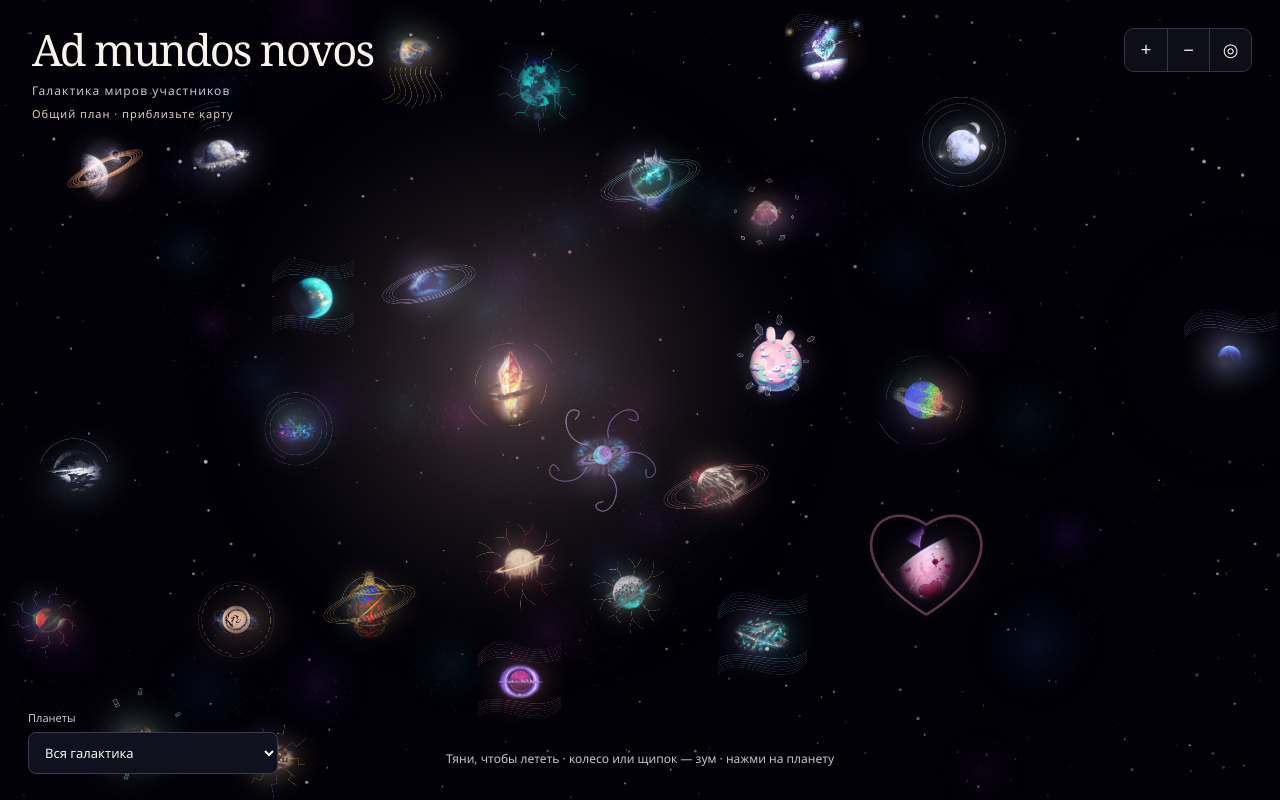
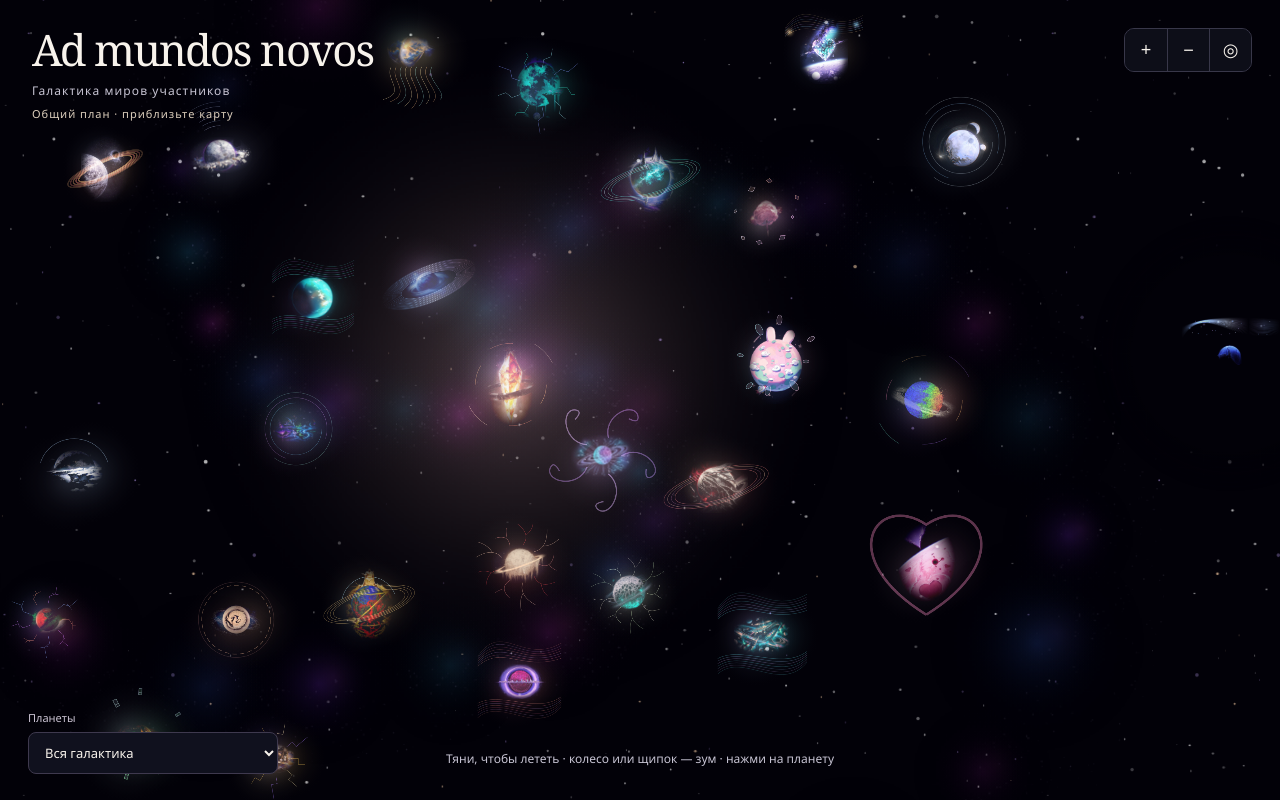
Before and after one commit to Ivan3952/ad-mundos-novos, a plain HTML site: page index.html in a window 1280 px wide. Drawn offline with Linux system fonts and the light colour scheme; animation ran at ten frames a second.

Commit message:
Add cinematic cached effects to the galaxy atlas

```diff
--- a/data/planet-effects.json
+++ b/data/planet-effects.json
@@ -11,7 +11,7 @@
   "w222": {"lore":"Планетоид-темница сшит из осколков иных реальностей","shape":"seams","motifs":["debris"],"palette":["#ff9b72","#db82ff","#88b5fa"]},
   "w223": {"lore":"Пылевое кольцо, растущий кварц и бирюзово-зелёная эфирная магма","shape":"orbits","motifs":["crystals"],"palette":["#42edd0","#9dffc2","#dbffff"]},
   "w224": {"lore":"Вложенные полупрозрачные сферы и белая биолюминесценция","shape":"shells","motifs":[],"palette":["#e8fbff","#99d3ff"]},
-  "w225": {"lore":"Ледяные кольца преломляют свет двух голубых солнц","shape":"orbits","motifs":["crystals"],"palette":["#9deaff","#acb8ff","#f0abff"]},
+  "w225": {"lore":"Ледяные кольца преломляют свет двух голубых солнц","shape":"prismatic-rings","motifs":["crystals"],"palette":["#9deaff","#acb8ff","#f0abff"]},
   "w226": {"lore":"Розовый мир с заячьими ушками, прудами и фильтрующими кристаллами","shape":"ponds","motifs":["bubbles","crystals"],"palette":["#ffc3e0","#a6eeeb","#f8e7ff"]},
   "w227": {"lore":"Кольца из сброшенного панциря и биолюминесцентные споры из дыхалец","shape":"orbits","motifs":["debris","spores"],"palette":["#fd8b80","#865b79","#ffce9f"]},
   "w228": {"lore":"Шар из космического мусора, старые носители и цифровая цивилизация","shape":"scrap","motifs":["glitch","debris"],"palette":["#87ef9b","#b8e2d4","#828f9b"]},
--- a/index.html
+++ b/index.html
@@ -196,12 +196,13 @@
   }
 
   function makePlanetLayer(p) {
-    const layer = canvasLayer(384);
-    layer.translate(192, 192);
-    layer.scale(144, 144);
+    const layer = canvasLayer(448);
+    layer.translate(224, 224);
+    layer.scale(168, 168);
     layer.globalCompositeOperation = "lighter";
     const colors = p.pal;
     for (const [i, color] of colors.entries()) {
+      if (p.effect === "veil") break;
       glow(layer, Math.cos(i * 2.1) * 0.24, Math.sin(i * 2.1) * 0.18, 0.78, rgba(color, 0.22));
     }
     layer.scale(0.85, 0.85);
@@ -230,6 +231,21 @@
           ellipse(0.69 + i * 0.07, 0.16 + i * 0.018, -0.42, i % 2, 0.58 - i * 0.08);
         }
         break;
+      case "prismatic-rings": {
+        const prism = layer.createLinearGradient(-1, 0.2, 1, -0.2);
+        for (const [stop, color] of [[0, "#679aff00"], [.24, "#6fbcffbb"], [.53, "#e7f7ffde"], [.72, "#b5a8ffb0"], [.92, "#ffb3d070"], [1, "#ffb3d000"]]) {
+          prism.addColorStop(stop, color);
+        }
+        layer.strokeStyle = prism;
+        for (let i = 0; i < 18; i++) {
+          layer.globalAlpha = i % 4 === 0 ? 0.67 : 0.18;
+          layer.lineWidth = i % 4 === 0 ? 0.006 : 0.016;
+          layer.beginPath();
+          layer.ellipse(0, 0, 0.61 + i * 0.025, 0.20 + i * 0.01, -0.39, 0, 2 * Math.PI);
+          layer.stroke();
+        }
+        break;
+      }
       case "orbits":
       case "glass":
         for (let i = 0; i < 4; i++) {
@@ -261,7 +277,6 @@
         break;
       case "aurora":
       case "tides":
-      case "veil":
       case "field":
         for (let i = 0; i < 7; i++) {
           const y = 0.52 + i * 0.057;
@@ -280,6 +295,32 @@
           glow(layer, 0.78, -0.64, 0.14, ink(1, 0.95));
         }
         break;
+      case "veil": {
+        const light = layer.createLinearGradient(-1, 0, 1, 0);
+        light.addColorStop(0, "#8cb9ff00");
+        light.addColorStop(.24, "#8cb9ffc0");
+        light.addColorStop(.48, "#dae8ffbf");
+        light.addColorStop(.68, "#c3a8f400");
+        light.addColorStop(.84, "#a0baff80");
+        light.addColorStop(1, "#8cb9ff00");
+        layer.strokeStyle = light;
+        for (let i = 0; i < 22; i++) {
+          const d = i / 22;
+          layer.lineWidth = 0.007 + d * 0.014;
+          layer.globalAlpha = 0.52 * Math.sin((d + 0.04) * Math.PI);
+          layer.beginPath();
+          layer.moveTo(-1.02, -0.24 - d * 0.31);
+          layer.bezierCurveTo(-0.55, -1.14 + d * 0.4, 0.03, -0.11 - d * 0.69, 1.02, -0.42 - d * 0.29);
+          layer.stroke();
+        }
+        layer.globalAlpha = 1;
+        for (let i = 0; i < 29; i++) {
+          const x = -0.83 + i * 0.058, y = -0.52 + Math.sin(i * 2.4) * 0.14;
+          if (x > 0.27 && x < 0.52) continue;
+          glow(layer, x, y, i % 5 ? 0.02 : 0.042, ink(i, 0.53));
+        }
+        break;
+      }
       case "sugar":
       case "ponds":
       case "scrap":
@@ -513,7 +554,10 @@
   galaxy.globalCompositeOperation = "lighter";
   glow(galaxy, 0, 0, Math.max(700, R * 0.45), "rgba(255,205,205,.3)");
   for (const n of nebulae) {
-    glow(galaxy, n.x, n.y, n.r, `hsla(${n.hue},70%,55%,${n.a})`);
+    glow(galaxy, n.x, n.y, n.r * 1.55, `hsla(${n.hue},77%,48%,${n.a * 0.50})`);
+    glow(galaxy, n.x, n.y, n.r, `hsla(${n.hue},72%,55%,${n.a})`);
+    glow(galaxy, n.x + n.r * 0.28, n.y - n.r * 0.14, n.r * 0.66,
+      `hsla(${(n.hue + 42) % 360},66%,62%,${n.a * 0.48})`);
   }
   galaxy.fillStyle = "rgba(220,210,255,.32)";
   for (const d of dust) {
@@ -564,20 +608,31 @@
       layer.fillStyle = darkness;
       layer.fillRect(-1, -1, 2, 2);
     } else if (mark.kind === "black-hole") {
-      glow(layer, 0, 0, 0.97, "rgba(255,116,68,.59)");
+      glow(layer, -0.13, 0.04, 0.85, "rgba(245,62,25,.65)");
+      glow(layer, 0.23, -0.07, 0.66, "rgba(255,153,55,.45)");
       layer.rotate(-0.34);
-      for (let i = 0; i < 5; i++) {
-        layer.strokeStyle = `rgba(255,${130 + i * 23},84,${0.25 + i * 0.11})`;
-        layer.lineWidth = 0.045;
+      const disk = layer.createLinearGradient(-0.97, 0, 0.97, 0);
+      for (const [offset, color] of [[0, "#ff713200"], [.18, "#ffac58"], [.42, "#fff0c4"], [.64, "#de5519"], [.86, "#ff924b"], [1, "#ff713200"]]) {
+        disk.addColorStop(offset, color);
+      }
+      layer.strokeStyle = disk;
+      for (let i = 0; i < 42; i++) {
+        const d = i / 42;
+        layer.globalAlpha = 0.12 + Math.sin(d * Math.PI) * 0.55;
+        layer.lineWidth = i % 5 ? 0.009 : 0.024;
         layer.beginPath();
-        layer.ellipse(0, 0, 0.87 - i * 0.09, 0.33 - i * 0.038, 0, 0, 2 * Math.PI);
+        layer.ellipse(0, 0, 0.37 + d * 0.61, 0.10 + d * 0.26, 0, 0, 2 * Math.PI);
         layer.stroke();
       }
+      layer.globalAlpha = 1;
       layer.fillStyle = "#010106";
       layer.beginPath(); layer.arc(0, 0, 0.30, 0, 2 * Math.PI); layer.fill();
-      layer.strokeStyle = "#ffcc92";
-      layer.lineWidth = 0.027;
-      layer.beginPath(); layer.ellipse(0, 0.04, 0.46, 0.20, 0, 0, Math.PI); layer.stroke();
+      layer.lineWidth = 0.012;
+      layer.strokeStyle = "#ffc583";
+      layer.beginPath(); layer.arc(0, 0, 0.305, 3.1, 5.8); layer.stroke();
+      layer.strokeStyle = disk;
+      layer.lineWidth = 0.039;
+      layer.beginPath(); layer.ellipse(0, 0.03, 0.55, 0.16, 0, 0, Math.PI); layer.stroke();
     } else if (mark.kind === "giant") {
       glow(layer, 0, 0, 0.94, "rgba(211,156,175,.26)");
       layer.beginPath(); layer.arc(0, 0, 0.67, 0, 2 * Math.PI); layer.clip();
@@ -592,8 +647,18 @@
       const stars = mark.companion ? [[-0.32, 0.12, mark.color], [0.34, -0.14, mark.companion]] : [[0, 0, mark.color]];
       for (const [x, y, color] of stars) {
         glow(layer, x, y, mark.companion ? 0.59 : 0.97, color);
+        glow(layer, x, y, 0.31, color);
+        layer.fillStyle = "#fff8ee";
+        layer.beginPath(); layer.arc(x, y, 0.10, 0, 2 * Math.PI); layer.fill();
         layer.fillStyle = color;
-        layer.beginPath(); layer.arc(x, y, 0.16, 0, 2 * Math.PI); layer.fill();
+        layer.globalAlpha = 0.62;
+        layer.beginPath();
+        layer.moveTo(x - 0.40, y);
+        layer.lineTo(x, y - 0.025);
+        layer.lineTo(x + 0.40, y);
+        layer.lineTo(x, y + 0.025);
+        layer.closePath(); layer.fill();
+        layer.globalAlpha = 1;
       }
     }
     return layer.canvas;
@@ -661,6 +726,8 @@
       cam.z *= Math.pow(target.z / cam.z, k);
       if (Math.abs(target.x - cam.x) < 0.5 && Math.abs(target.y - cam.y) < 0.5 && Math.abs(target.z / cam.z - 1) < 0.002) target = null;
     }
+    const fxFocus = !target && !ptrs.size && !wheelPause && !reducedMotion.matches
+      ? (selected >= 0 ? selected : hovered) : -1;
     Object.assign(lastFrame, cam, { hovered, selected });
     needsDraw = false;
     animated = false;
@@ -701,7 +768,7 @@
       ctx.globalCompositeOperation = "screen";
       ctx.drawImage(p.im, sx - w / 2, sy - h / 2, w, h);
       ctx.globalAlpha = 1;
-      if (!dimmed && fxA > 0 && p.fx.length) {
+      if (i === fxFocus && fxA > 0 && p.fx.length) {
         animated = true;
         drawFx(p, sx, sy, w, time, fxA);
       }
@@ -825,7 +892,10 @@
   document.getElementById("zout").onclick = () => { const z = cam.z; target = { x: cam.x, y: cam.y, z: Math.max(Math.min(0.08, bounds().z), z / 1.6) }; };
 
   // --- ввод: мышь, тач, щипок
-  const ptrs = new Map(); let moved = 0, pinch = null;
+  const ptrs = new Map();
+  const reducedMotion = matchMedia("(prefers-reduced-motion: reduce)");
+  reducedMotion.addEventListener("change", () => { needsDraw = true; });
+  let moved = 0, pinch = null, wheelPause = 0;
   cv.addEventListener("pointerdown", e => {
     cv.setPointerCapture(e.pointerId); ptrs.set(e.pointerId, { x: e.clientX, y: e.clientY });
     moved = 0; target = null; cv.classList.add("drag"); hideHint();
@@ -853,14 +923,21 @@
   });
   const up = e => {
     if (!ptrs.has(e.pointerId)) return;
-    ptrs.delete(e.pointerId); if (ptrs.size < 2) pinch = null;
+    ptrs.delete(e.pointerId); needsDraw = true;
+    if (ptrs.size < 2) pinch = null;
     if (ptrs.size === 0) {
       cv.classList.remove("drag");
       if (moved < 6) { const i = hit(e.clientX, e.clientY); if (i >= 0) select(i); else if (selected >= 0) select(-1); }
     }
   };
   cv.addEventListener("pointerup", up); cv.addEventListener("pointercancel", up);
-  cv.addEventListener("wheel", e => { e.preventDefault(); hideHint(); zoomBy(Math.exp(-e.deltaY * 0.0015), e.clientX, e.clientY); }, { passive: false });
+  cv.addEventListener("wheel", e => {
+    e.preventDefault();
+    hideHint();
+    clearTimeout(wheelPause);
+    wheelPause = setTimeout(() => { wheelPause = 0; needsDraw = true; }, 140);
+    zoomBy(Math.exp(-e.deltaY * 0.0015), e.clientX, e.clientY);
+  }, { passive: false });
   addEventListener("keydown", e => {
     if (e.key === "Escape" && !landmarkNote.hidden) { dismissNote(true); return; }
     if (e.target === picker) return;
```
Also changed, not shown: planets.js.
